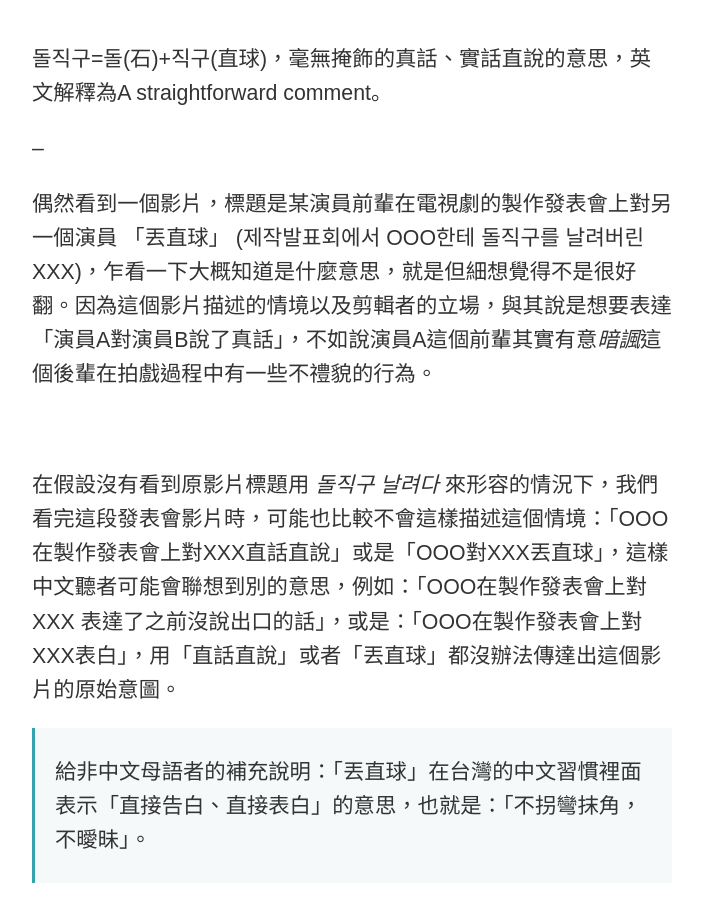
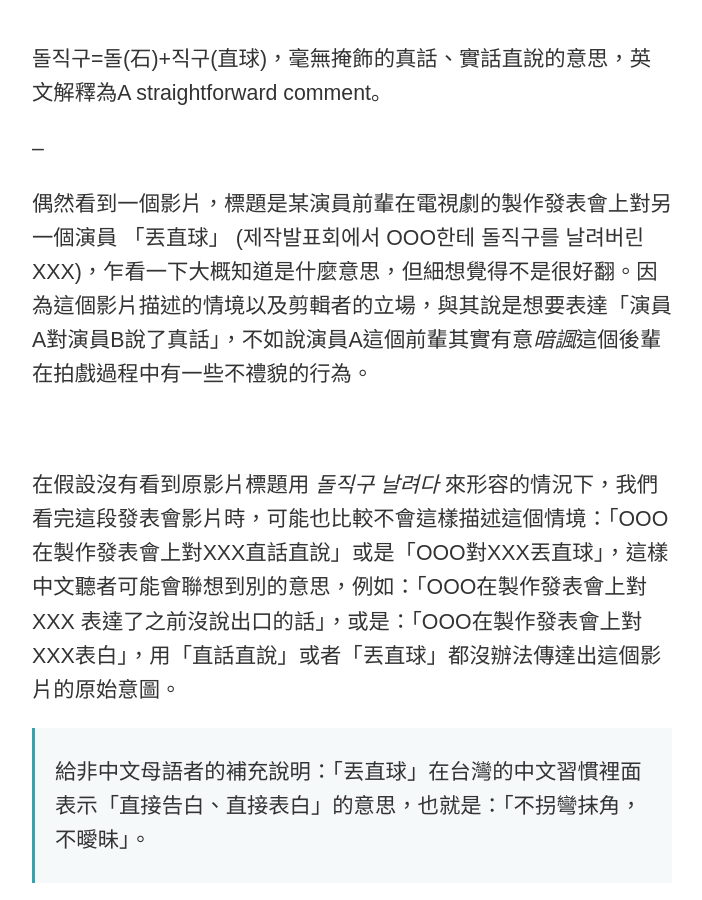
Before and after one commit to pqvst/tzling, a Jekyll site: the page built from _posts/2022-06-13-KoreanVocab01-Tol-Jik-Kku.md, in a window 1280 px wide and 900 px high, scrolled down 717 px. Shown: the whole window, without its empty margins (288-990 px from the left). Built offline with Jekyll 4.4.1, drawn with Linux system fonts in a browser that asks for light colours; nearby versions of some CDN libraries.

Commit message:
edit incorrect words

```diff
--- a/_posts/2022-06-13-KoreanVocab01-Tol-Jik-Kku.md
+++ b/_posts/2022-06-13-KoreanVocab01-Tol-Jik-Kku.md
@@ -8,7 +8,7 @@
 
 --
 
-偶然看到一個影片，標題是某演員前輩在電視劇的製作發表會上對另一個演員 **「丟直球」** (제작발표회에서 OOO한테 **돌직구를 날려버린** XXX)，乍看一下大概知道是什麼意思，就是但細想覺得不是很好翻。因為這個影片描述的情境以及剪輯者的立場，與其說是想要表達「演員A對演員B說了真話」，不如說演員A這個前輩其實有意*暗諷*這個後輩在拍戲過程中有一些不禮貌的行為。
+偶然看到一個影片，標題是某演員前輩在電視劇的製作發表會上對另一個演員 **「丟直球」** (제작발표회에서 OOO한테 **돌직구를 날려버린** XXX)，乍看一下大概知道是什麼意思，但細想覺得不是很好翻。因為這個影片描述的情境以及剪輯者的立場，與其說是想要表達「演員A對演員B說了真話」，不如說演員A這個前輩其實有意*暗諷*這個後輩在拍戲過程中有一些不禮貌的行為。
 
 <br/>
 
```
Also changed, not shown: _posts/2022-06-10-Crochet Story.md (+1 -1 lines).
